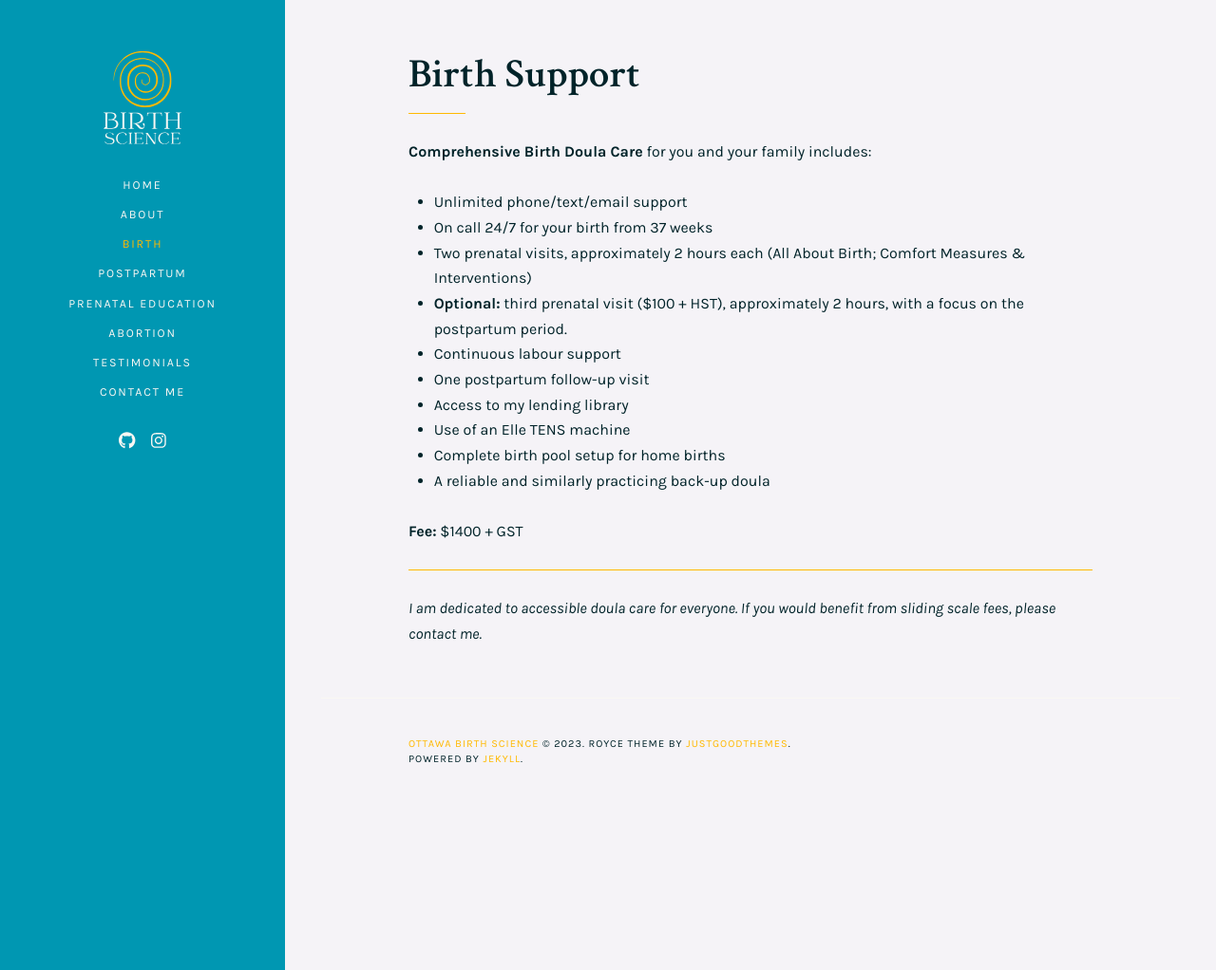
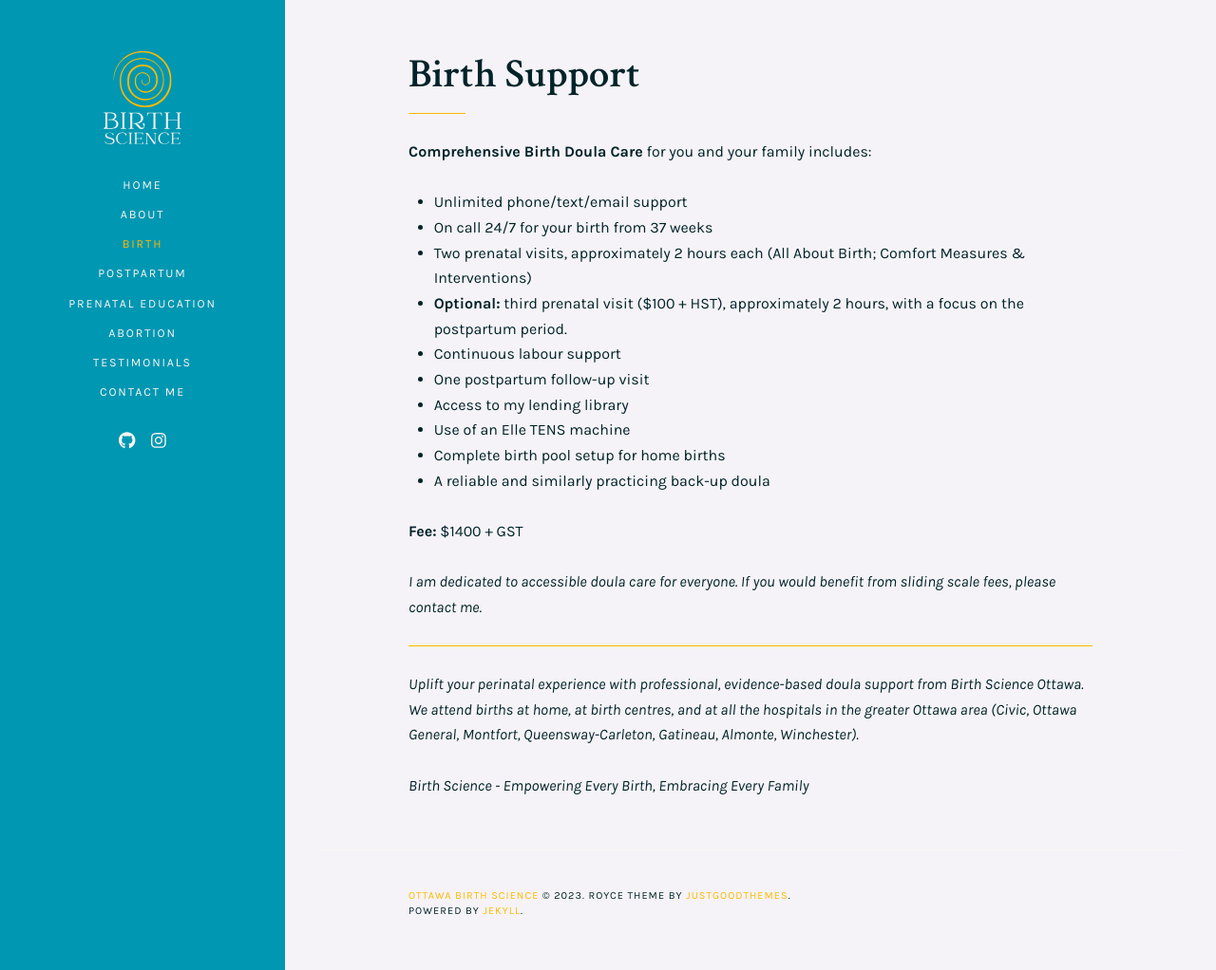
Before and after one commit to mch3rry/mypage, a Jekyll site: the page built from birth.md, in a window 1280 px wide and 1022 px high. Shown: the whole window at 95% size. Built offline with Jekyll 4.4.1, drawn with Linux system fonts in a browser that asks for light colours.

Commit message:
Update birth.md

```diff
--- a/birth.md
+++ b/birth.md
@@ -20,6 +20,10 @@
 
 <p><b>Fee:</b> $1400 + GST</p>
 
+<p><i>I am dedicated to accessible doula care for everyone. If you would benefit from sliding scale fees, please contact me.</i></p>
+
 <hr style="height:1px;border-width:0;color:#ffb901;background-color:#ffb901">
 
-<p><i>I am dedicated to accessible doula care for everyone. If you would benefit from sliding scale fees, please contact me.</i></p>
+<p><i>Uplift your perinatal experience with professional, evidence-based doula support from Birth Science Ottawa. We attend births at home, at birth centres, and at all the hospitals in the greater Ottawa area (Civic, Ottawa General, Montfort, Queensway-Carleton, Gatineau, Almonte, Winchester).</i></p>
+
+<p><i>Birth Science - Empowering Every Birth, Embracing Every Family</i></p>
```
